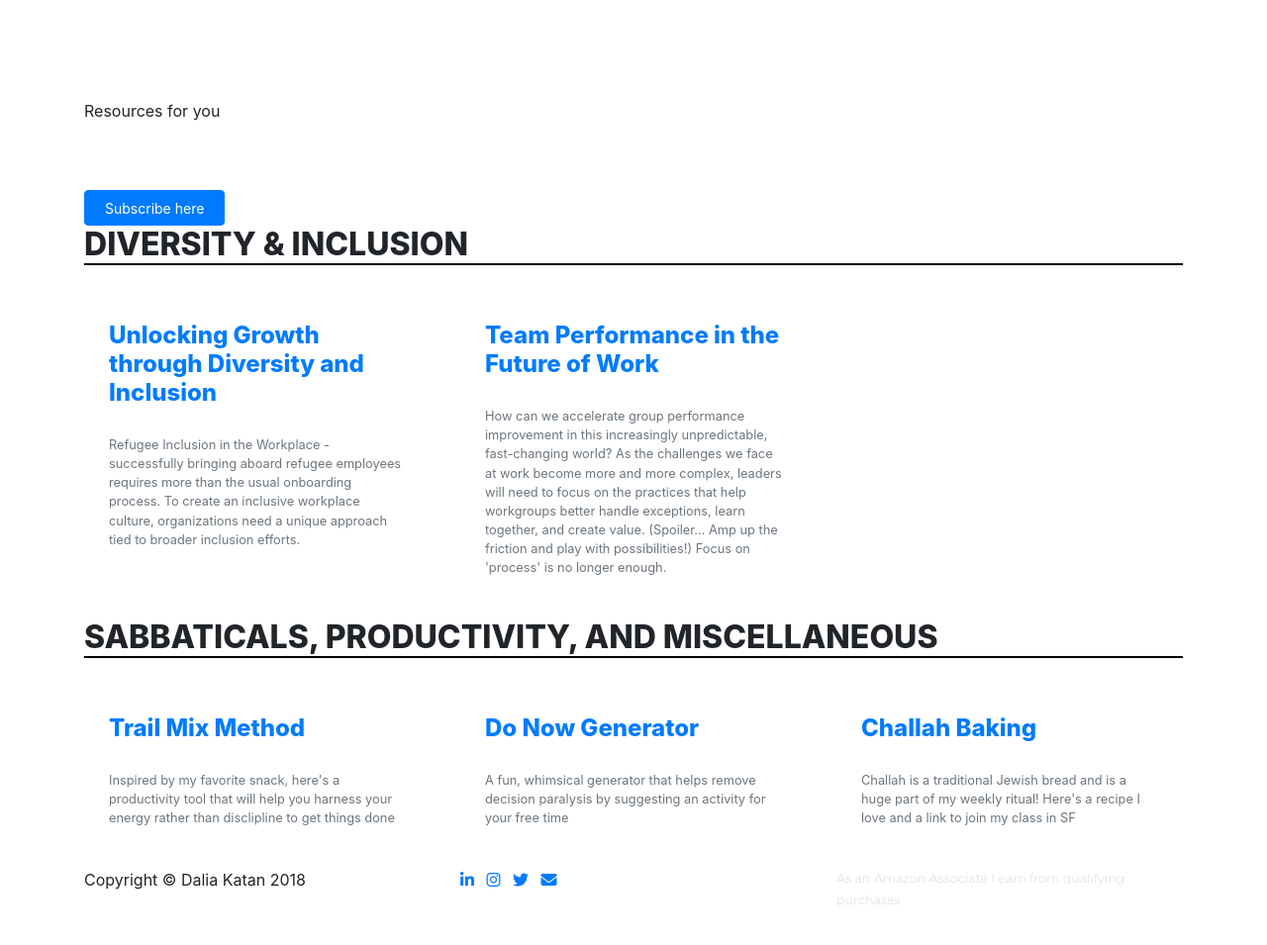
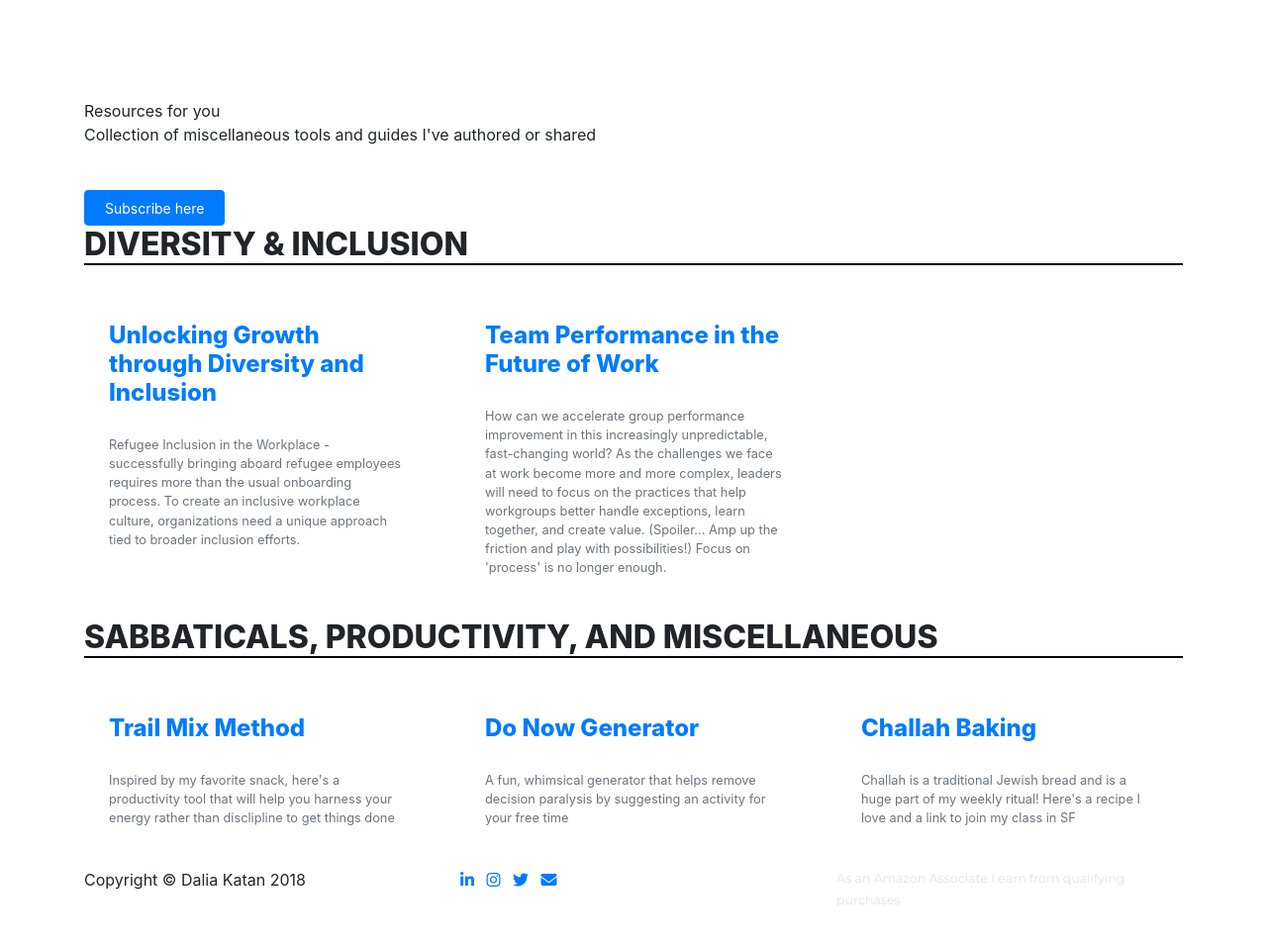
Before and after one commit to dalkat/dalkat.github.io, a Jekyll site: the page built from for-you.md, in a window 1280 px wide and 958 px high. Shown: the top 955 px of the window at 99% size. Built offline with Jekyll 4.4.1, drawn with Linux system fonts in a browser that asks for light colours; nearby versions of some CDN libraries; some web fonts are replaced; library files that are not in the unit come from our copies.

Commit message:
fix source

```diff
--- a/_layouts/for-you.html
+++ b/_layouts/for-you.html
@@ -17,7 +17,7 @@ layout: default-sub
                 <center><div class="dalia-button"> </div></center>
 
               <div class="intro-heading">{{ site.data.for-you.intro.heading }}</div>
-               <div class="intro-lead-in">{{ site.data.home.intro.lead-in }}<BR><br><a class="btn btn-primary" href="https://docs.google.com/forms/d/e/1FAIpQLSeChwFAJL93r95q13NO9nk5B1KXZ7NNZu5665wpOpsA4CPWWA/viewform" target="_blank" style="margin-top:20px; font-size: 16px;    padding: 5px 20px;    font-weight: 100;    font-style: normal;"><small>Subscribe here</small></a>
+               <div class="intro-lead-in">{{ site.data.for-you.intro.lead-in }}<BR><br><a class="btn btn-primary" href="https://docs.google.com/forms/d/e/1FAIpQLSeChwFAJL93r95q13NO9nk5B1KXZ7NNZu5665wpOpsA4CPWWA/viewform" target="_blank" style="margin-top:20px; font-size: 16px;    padding: 5px 20px;    font-weight: 100;    font-style: normal;"><small>Subscribe here</small></a>
                 </div></div>
         </div>
     </header>
```
